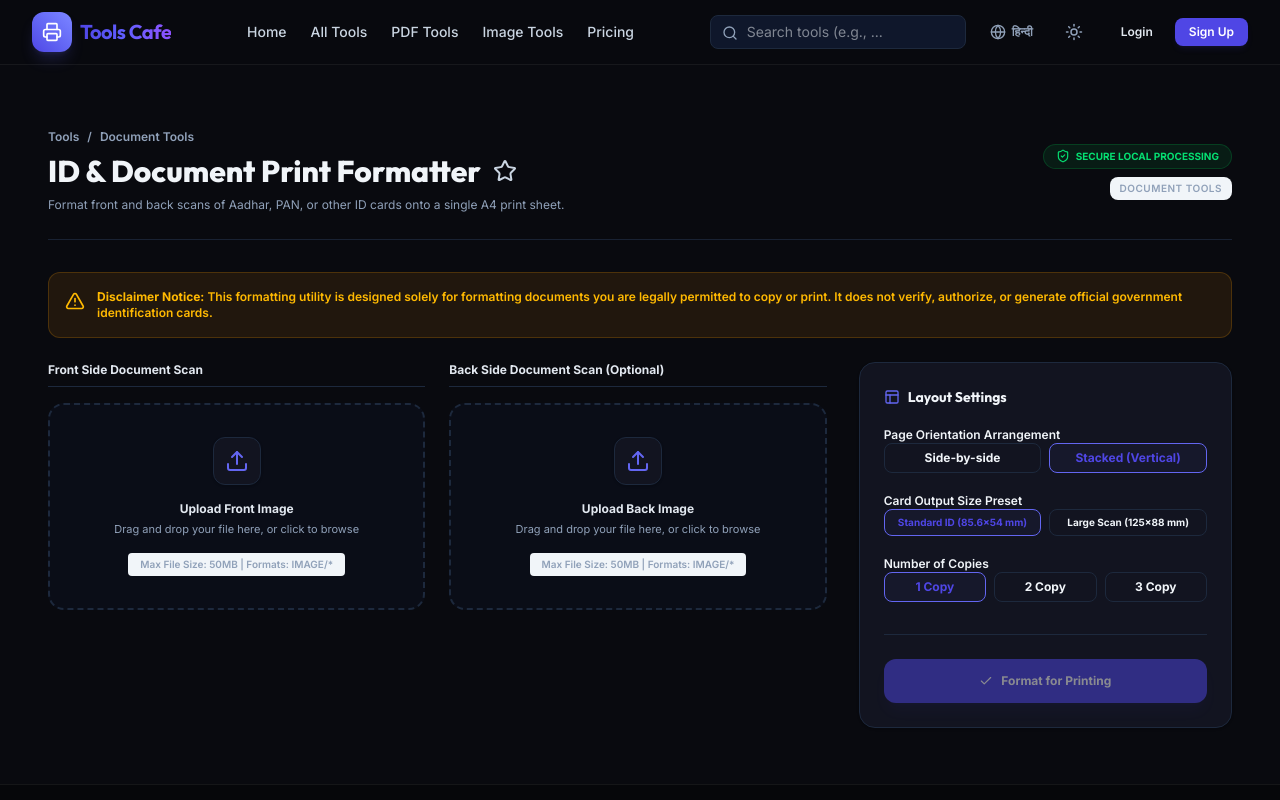
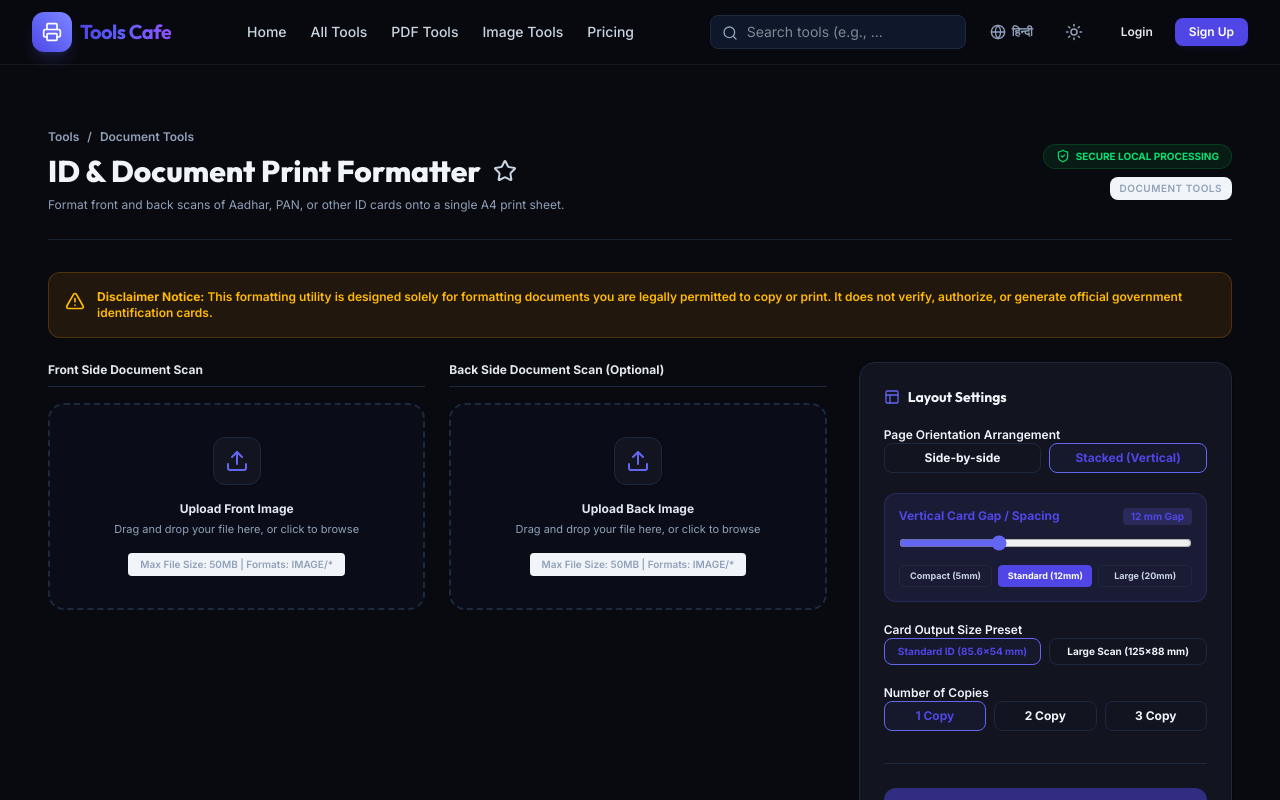
Before and after one commit to vishurohilla319/tools-cafe, a React (Vite) app: page /tools/doc-formatter in a window 1280 px wide. Both pictures are taken after a click on the button "Stacked (Vertical)". Shown: the top 800 px of the page. Built offline with nearby package versions, Linux system fonts and the light colour scheme.

Commit message:
fix: add customizable vertical card gap & increase default spacing in Doc Formatter

```diff
--- a/src/pages/Tools/DocFormatter.tsx
+++ b/src/pages/Tools/DocFormatter.tsx
@@ -33,6 +33,7 @@
   const [layout, setLayout] = useState<'horizontal' | 'vertical'>('horizontal');
   const [cardWidthMm, setCardWidthMm] = useState<number>(85.6); // PVC standard width
   const [cardHeightMm, setCardHeightMm] = useState<number>(54);   // PVC standard height
+  const [verticalGapMm, setVerticalGapMm] = useState<number>(12); // Default gap in mm between stacked cards (12mm)
   const [copies, setCopies] = useState<number>(1); // 1, 2, or 3 copies
 
   const [isProcessing, setIsProcessing] = useState(false);
@@ -154,6 +155,7 @@
       // Convert mm to points (1 mm = 2.8346 pt)
       const cardW = cardWidthMm * 2.8346;
       const cardH = cardHeightMm * 2.8346;
+      const cardGap = verticalGapMm * 2.8346; // Customizable gap between front & back cards
 
       // Draw coordinates
       const rowGap = 25;
@@ -210,7 +212,6 @@
       } else {
         // Vertical stacked: Front on top, Back on bottom in each copy block
         const startX = (595.27 - cardW) / 2;
-        const cardGap = 8; // gap between front/back
 
         const blockH = cardH * 2 + cardGap;
         const totalHeight = copies * blockH + (copies - 1) * rowGap;
@@ -502,6 +503,50 @@
                 </div>
               </div>
 
+              {/* Vertical Card Gap Control (when Stacked Vertical is selected) */}
+              {layout === 'vertical' && (
+                <div className="p-3.5 rounded-xl bg-brand-500/5 dark:bg-brand-500/10 border border-brand-500/20 space-y-2.5">
+                  <div className="flex justify-between items-center text-xs font-bold text-slate-800 dark:text-slate-200">
+                    <span className="text-brand-600 dark:text-brand-400">Vertical Card Gap / Spacing</span>
+                    <span className="text-[10px] bg-brand-500/20 text-brand-600 dark:text-brand-300 px-2 py-0.5 rounded font-bold">
+                      {verticalGapMm} mm Gap
+                    </span>
+                  </div>
+
+                  <input
+                    type="range"
+                    min="3"
+                    max="30"
+                    value={verticalGapMm}
+                    onChange={(e) => {
+                      setVerticalGapMm(Number(e.target.value));
+                      setPdfBlobUrl(null);
+                    }}
+                    className="w-full accent-brand-500 cursor-pointer"
+                  />
+
+                  <div className="grid grid-cols-3 gap-1.5 pt-1">
+                    {[
+                      { label: 'Compact (5mm)', val: 5 },
+                      { label: 'Standard (12mm)', val: 12 },
+                      { label: 'Large (20mm)', val: 20 }
+                    ].map((g) => (
+                      <button
+                        key={g.val}
+                        onClick={() => { setVerticalGapMm(g.val); setPdfBlobUrl(null); }}
+                        className={`py-1 rounded text-[9px] font-bold border transition-all ${
+                          verticalGapMm === g.val
+                            ? 'bg-brand-600 text-white border-brand-600'
+                            : 'border-slate-200 dark:border-slate-800 hover:bg-slate-50 dark:hover:bg-slate-900 text-slate-600 dark:text-slate-300'
+                        }`}
+                      >
+                        {g.label}
+                      </button>
+                    ))}
+                  </div>
+                </div>
+              )}
+
               {/* Dimensions selection */}
               <div className="space-y-1.5">
                 <label>Card Output Size Preset</label>
```
